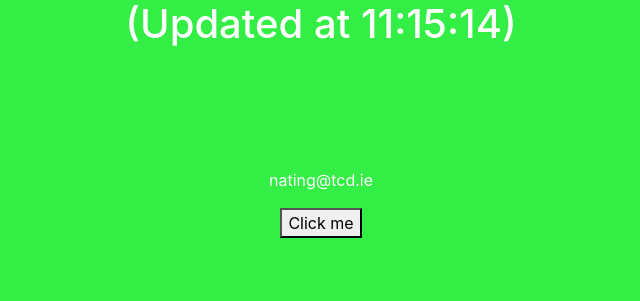
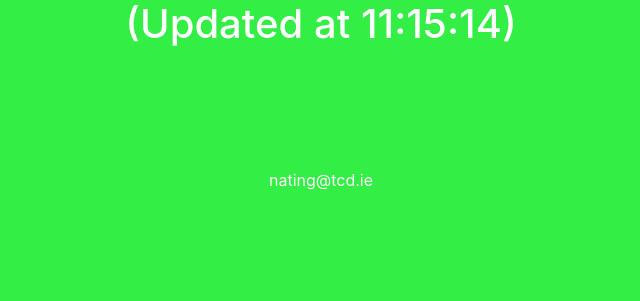
Before and after one commit to nating/any-craic, a Flask app: page / in a window 1280 px wide. Shown: the part 160-461 px from the top of the page, without its empty margins (319-959 px from the left). Run offline with Flask 2, Linux system fonts and the light colour scheme; some libraries are stand-ins or nearby versions.

Commit message:
Removing button from index.html.

```diff
--- a/templates/index.html
+++ b/templates/index.html
@@ -36,7 +36,6 @@
 		<h1><br></h1>
 		<h1><br></h1>
 		<p>nating@tcd.ie</p>
-    <button onclick="pullStatus();">Click me</button>
     <script>
 
         // Pull the status from the server
```
